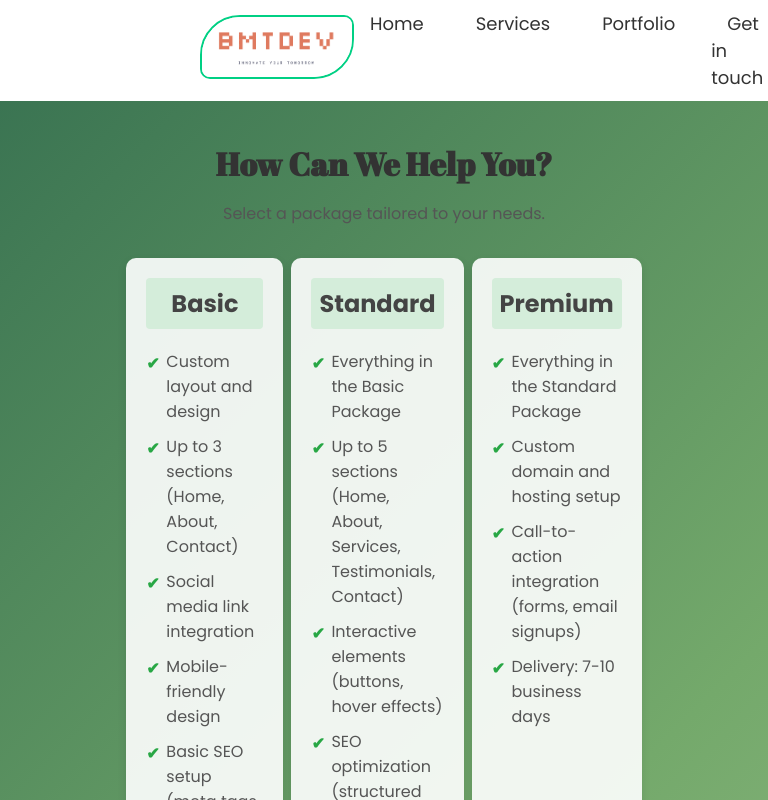
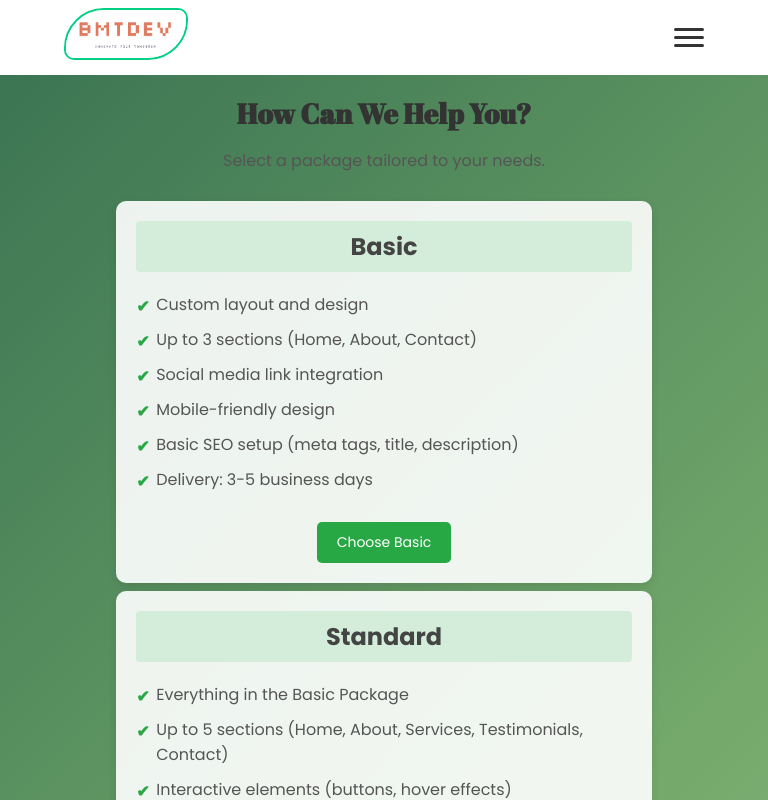
Before and after one commit to rodoet9/bmtdev, an Angular app: page /services in a window 768 px wide. Built offline with nearby package versions, Linux system fonts and the light colour scheme.

Commit message:
mobile design

```diff
--- a/src/common-components/footer/footer.component.scss
+++ b/src/common-components/footer/footer.component.scss
@@ -72,8 +72,9 @@
 
 		.logo-section {
 			flex: 1;
-			min-width: 200px;
+			min-width: 100px;
 			text-align: center;
+			// padding: 12px 0px;
 
 			img {
 				width: 200px;
@@ -116,13 +117,46 @@
 	.footer-container {
 		font-size: 12px;
 		padding: 0 24px;
+
+		.info-section {
+			display: flex;
+			flex-direction: column;
+			align-items: center;
+
+			.contact-section,
+			.social-media-section {
+				display: flex;
+				flex-direction: column;
+				align-items: center;
+
+				h3 {
+					font-size: 18px;
+					margin-bottom: 0;
+				}
+
+				&__content {
+					ul {
+						li {
+							font-size: 12px;
+						}
+					}
+				}
+			}
+		}
+	}
+}
+
+@media (min-width: 425px) and (max-width: 768px) {
+	.footer-container {
+		padding: 0 24px;
+
 		.contact-section,
 		.social-media-section {
 			display: flex;
 			flex-direction: column;
 			align-items: center;
 			h3 {
-				font-size: 18px;
+				font-size: 20px;
 				margin-bottom: 0;
 			}
 
@@ -134,11 +168,47 @@
 				}
 			}
 		}
+
 		.logo-section {
-			img {
-				width: 100px;
-				height: auto;
+			display: none;
+			padding: 12px 0;
+		}
+	}
+
+	.copyright-section {
+		font-size: 12px;
+	}
+}
+
+@media (min-width: 769px) and (max-width: 1024px) {
+	.footer-container {
+		padding: 0 64px;
+
+		.contact-section,
+		.social-media-section {
+			display: flex;
+			flex-direction: column;
+			align-items: center;
+			h3 {
+				font-size: 20px;
+				margin-bottom: 0;
+			}
+
+			&__content {
+				ul {
+					li {
+						font-size: 12px;
+					}
+				}
 			}
 		}
+
+		.logo-section {
+			padding: 12px 0;
+		}
+	}
+
+	.copyright-section {
+		font-size: 12px;
 	}
 }
--- a/src/common-components/header/header.component.scss
+++ b/src/common-components/header/header.component.scss
@@ -93,7 +93,6 @@
 			width: 100%;
 			gap: 4px;
 			padding: 0;
-			font-size: 12px;
 
 			li {
 				a {
@@ -121,3 +120,70 @@
 		}
 	}
 }
+
+@media (min-width: 426px) and (max-width: 768px) {
+	.header {
+		padding: 8px 24px;
+		display: flex;
+
+		.navigation {
+			display: flex;
+			flex-direction: column;
+			align-items: flex-start;
+			width: 100%;
+		}
+
+		.nav-links {
+			display: none;
+			flex-direction: column;
+			align-items: end;
+			text-align: right;
+			width: 100%;
+			gap: 4px;
+			padding: 0;
+
+			li {
+				a {
+					font-size: 16px;
+				}
+			}
+		}
+
+		.nav-links.active {
+			display: flex;
+		}
+
+		.hamburger-menu {
+			display: flex;
+			position: absolute;
+			right: 0px;
+			top: 20px;
+		}
+
+		.logo-container {
+			img {
+				width: 120px;
+				height: auto;
+			}
+		}
+	}
+}
+
+@media (min-width: 768px) and (max-width: 1024px) {
+	.header {
+		padding: 8px 64px;
+		display: flex;
+
+		.navigation {
+			display: flex;
+			width: 100%;
+		}
+
+		.logo-container {
+			img {
+				width: 120px;
+				height: auto;
+			}
+		}
+	}
+}
--- a/src/contact/contact.component.scss
+++ b/src/contact/contact.component.scss
@@ -151,3 +151,77 @@
 		}
 	}
 }
+@media (min-width: 425px) and (max-width: 768px) {
+	.contact-container {
+		display: flex;
+		flex-direction: column;
+		padding: 12px;
+
+		.contact-form-container,
+		.contact-social-media {
+			width: 80%;
+			margin-left: 0;
+			margin-bottom: 12px;
+
+			h1 {
+				font-size: 28px;
+			}
+
+			ul {
+				li {
+					font-size: 14px;
+				}
+			}
+		}
+	}
+}
+
+@media (min-width: 769px) and (max-width: 1024px) {
+	.contact-container {
+		display: flex;
+		// flex-direction: column;
+		padding: 12px 64px;
+		gap: 12px;
+
+		.contact-form-container,
+		.contact-social-media {
+			width: 80%;
+			margin-left: 0;
+			height: 450px;
+
+			h1 {
+				font-size: 28px;
+			}
+
+			ul {
+				li {
+					font-size: 14px;
+				}
+			}
+		}
+	}
+}
+@media (min-width: 1025px) {
+	.contact-container {
+		display: flex;
+		padding: 12px 200px;
+		gap: 12px;
+
+		.contact-form-container,
+		.contact-social-media {
+			width: 80%;
+			margin-left: 0;
+			height: 450px;
+
+			h1 {
+				font-size: 32px;
+			}
+
+			ul {
+				li {
+					font-size: 14px;
+				}
+			}
+		}
+	}
+}
--- a/src/home/home.component.scss
+++ b/src/home/home.component.scss
@@ -10,7 +10,6 @@
 	display: flex;
 	align-items: center;
 	justify-content: space-between;
-	max-width: 1200px;
 	width: 100%;
 }
 
@@ -127,3 +126,88 @@
 		}
 	}
 }
+
+@media (min-width: 425px) and (max-width: 768px) {
+	.hero {
+		padding: 12px 24px;
+
+		&-content {
+			.text-container {
+				margin: 0;
+
+				h1 {
+					font-size: 64px;
+				}
+
+				p {
+					font-size: 14px;
+				}
+
+				.cta-button {
+					padding: 8px 16px;
+					font-size: 12px;
+					font-weight: 300;
+				}
+			}
+		}
+
+		.image-container {
+			display: none;
+		}
+	}
+}
+
+@media (min-width: 768px) and (max-width: 1024px) {
+	.hero {
+		padding: 12px 64px;
+
+		&-content {
+			.text-container {
+				margin: 0;
+
+				h1 {
+					font-size: 64px;
+				}
+
+				p {
+					font-size: 14px;
+				}
+
+				.cta-button {
+					padding: 12px 20px;
+					font-size: 14px;
+					font-weight: 300;
+				}
+			}
+		}
+
+		.image-container {
+			display: none;
+		}
+	}
+}
+@media (min-width: 1025px) {
+	.hero {
+		padding: 12px 200px;
+
+		&-content {
+			.text-container {
+				// margin: 0;
+
+				h1 {
+					font-size: 64px;
+				}
+
+				p {
+					font-size: 14px;
+				}
+
+				.cta-button {
+					padding: 12px 20px;
+					font-size: 14px;
+					font-weight: 300;
+				}
+			}
+		}
+	}
+}
--- a/src/services/services.component.scss
+++ b/src/services/services.component.scss
@@ -131,3 +131,59 @@ $heading-color: #333;
 		}
 	}
 }
+
+@media (min-width: 425px) and (max-width: 768px) {
+	.services-container {
+		padding: 12px 24px;
+		margin: 0;
+
+		.services-title {
+			h1 {
+				font-size: 28px;
+			}
+
+			p {
+				margin-bottom: 16px;
+			}
+		}
+
+		.services-content {
+			display: flex;
+			flex-direction: column;
+			align-items: center;
+
+			&-card {
+				width: 88%;
+			}
+		}
+	}
+}
+
+@media (min-width: 768px) and (max-width: 1024px) {
+	.services-container {
+		padding: 0;
+		margin: 0;
+		width: 100%;
+
+		.services-title {
+			h1 {
+				font-size: 28px;
+			}
+
+			p {
+				margin-bottom: 16px;
+			}
+		}
+
+		.services-content {
+			display: flex;
+			flex-direction: column;
+			align-items: center;
+			padding: 12px 0;
+
+			&-card {
+				width: 88%;
+			}
+		}
+	}
+}
```
Also changed, not shown: 1 other file (tests, documents, lock files or other folders).
